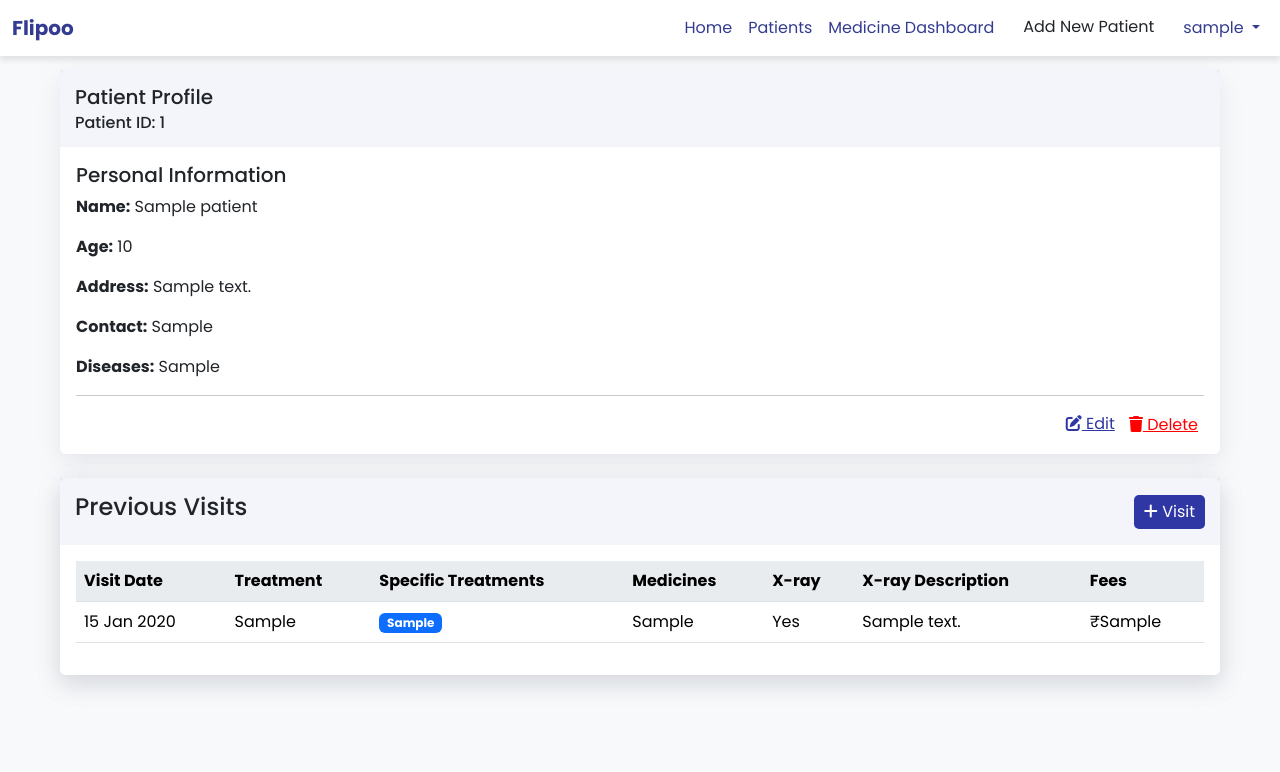
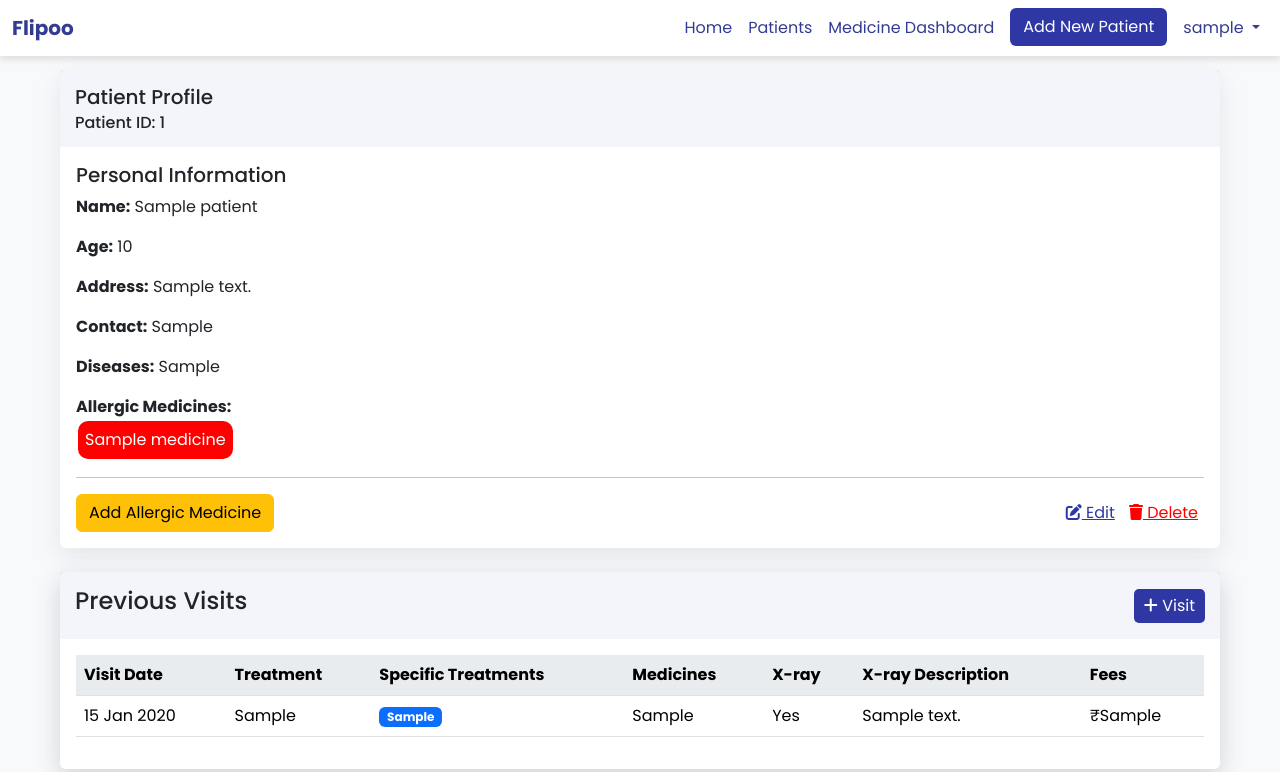
Before and after one commit to salimsandhey/mk_hospital, a PHP site: page /patientDetails.php?id=1 in a window 1280 px wide. Shown: the top 772 px of the page. Run offline with PHP 8.4, Linux system fonts and the light colour scheme; the visitor is signed in with stand-in values (Sample User, id 1); tables that the repository leaves empty or names only in its code hold one stand-in row (values such as "Sample post"); data that the repository does not hold is empty.

Commit message:
updated version

```diff
--- a/medicineDashboard.php
+++ b/medicineDashboard.php
@@ -25,7 +25,7 @@ $result = mysqli_query($conn, $query);
         <div class="d-flex justify-content-between align-items-center">
             <h2>Medicine Dashboard</h2>
             <!-- Add Medicine Button -->
-            <a href="addMedicineForm.php" class="btn btn-primary">Add Medicine</a>
+            <a href="addMedicineForm.php" class="btn custom-btn">Add Medicine</a>
         </div>
 
         <?php if (mysqli_num_rows($result) > 0) { ?>
--- a/patientDetails.php
+++ b/patientDetails.php
@@ -7,6 +7,9 @@ $patient_id = $_GET['id'];
 // Fetch patient details
 $query = "SELECT * FROM patient WHERE id = '$patient_id'";
 $result = mysqli_query($conn, $query);
+
+$allergic_meds_query = "SELECT * FROM allergic_medicines WHERE patient_id = '$patient_id'";
+$allergic_meds_result = mysqli_query($conn, $allergic_meds_query);
 
 // Fetch visit details
 $visits_sql = "SELECT * FROM visits WHERE patient_id = $patient_id ORDER BY visit_date DESC";
@@ -54,6 +57,16 @@ if ($row = mysqli_fetch_assoc($result)) {
         .clickable-row:hover {
             background-color: #f0f0f0;
         }
+
+        .med-item {
+            background-color: #e3f2fd;
+            color: #007BFF;
+            padding: 5px 10px;
+            border-radius: 5px;
+            margin-bottom: 10px;
+            /* Add margin to separate each item */
+            box-shadow: 0 2px 5px rgba(0, 0, 0, 0.1);
+        }
     </style>
 </head>
 
@@ -72,8 +85,29 @@ if ($row = mysqli_fetch_assoc($result)) {
                 <p><strong>Address:</strong> <?php echo htmlspecialchars($address) ?></p>
                 <p><strong>Contact:</strong> <?php echo htmlspecialchars($contact) ?></p>
                 <p><strong>Diseases:</strong> <?php echo htmlspecialchars($disease) ?></p>
+                <!-- Allergic Medicines Section -->
+                <div class="meds-title"><strong>Allergic Medicines:</strong></div>
+                <div class="allergic-meds">
+                    <?php
+                    if (mysqli_num_rows($allergic_meds_result) > 0) {
+                        while ($med = mysqli_fetch_assoc($allergic_meds_result)) {
+                            echo '<div class="allergic-item">' . htmlspecialchars($med['medicine_name']) . '</div>';
+                        }
+                    } else {
+                        // echo '<div class="allergic-item">None</div>';
+                    }
+                    ?>
+                </div>
+
                 <hr>
-                <div class="d-flex justify-content-end">
+                <div class="d-flex justify-content-between">
+                    <div>
+                        <button type="button" class="btn btn-warning" data-bs-toggle="modal"
+                            data-bs-target="#allergicMedicineModal">
+                            Add Allergic Medicine
+                        </button>
+                    </div>
+                    <div class="d-flex justify-content-end align-items-center">
                         <a href="editPatient.php?id=<?php echo $patient_id ?>" class="edit-btn me-2">
                             <i class="fa-solid fa-pen-to-square"></i>&nbsp;Edit
                         </a>
@@ -83,6 +117,7 @@ if ($row = mysqli_fetch_assoc($result)) {
                             <i class="fa-solid fa-trash"></i>
                             Delete
                         </button>
+                    </div>
                 </div>
             </div>
         </div>
@@ -99,7 +134,7 @@ if ($row = mysqli_fetch_assoc($result)) {
                 <div class="card-body">
                     <?php if (mysqli_num_rows($visits_result) > 0) { ?>
                         <table class="table table-hover ">
-                            <thead >
+                            <thead>
                                 <tr>
                                     <th>Visit Date</th>
                                     <th>Treatment</th>
@@ -162,6 +197,30 @@ if ($row = mysqli_fetch_assoc($result)) {
             </div>
         </div>
     </div>
+    <!-- Allergic Medicine Modal -->
+    <div class="modal fade" id="allergicMedicineModal" tabindex="-1" aria-labelledby="allergicMedicineModalLabel"
+        aria-hidden="true">
+        <div class="modal-dialog">
+            <div class="modal-content">
+                <div class="modal-header">
+                    <h5 class="modal-title" id="allergicMedicineModalLabel">Manage Allergic Medicines</h5>
+                    <button type="button" class="btn-close" data-bs-dismiss="modal" aria-label="Close"></button>
+                </div>
+                <div class="modal-body">
+                    <form id="allergicMedicineForm" action="saveAllergicMedicine.php" method="post">
+                        <input type="hidden" name="patient_id" value="<?php echo $patient_id; ?>">
+                        <div class="mb-3">
+                            <label for="allergic_medicines" class="form-label">Allergic Medicines</label>
+                            <textarea class="form-control" id="allergic_medicines" name="allergic_medicines"
+                                rows="4"></textarea>
+                        </div>
+                        <button type="submit" class="btn btn-primary">Save Allergic Medicines</button>
+                    </form>
+                </div>
+            </div>
+        </div>
+    </div>
+
 
     <!-- <script src="https://cdn.jsdelivr.net/npm/bootstrap@5.3.3/dist/js/bootstrap.bundle.min.js"></script> -->
     <script>
@@ -186,6 +245,20 @@ if ($row = mysqli_fetch_assoc($result)) {
             var confirmDeleteButton = document.getElementById('confirmDelete');
             confirmDeleteButton.setAttribute('href', deleteLink);
         });
+
+        // Fetch previous allergic medicines and populate the textarea
+        document.getElementById('allergicMedicineModal').addEventListener('show.bs.modal', function (event) {
+            var patientId = "<?php echo $patient_id; ?>"; // Use PHP to get patient ID
+            var textarea = document.getElementById('allergic_medicines');
+
+            // Fetch allergic medicines via AJAX
+            fetch('fetchAllergicMedicines.php?patient_id=' + patientId)
+                .then(response => response.json())
+                .then(data => {
+                    // Populate textarea with previous allergic medicines
+                    textarea.value = data.medicines.join('\n'); // Join medicines with new lines
+                });
+        });
     </script>
     <script src="assets/bootstrap/js/bootstrap.bundle.min.js"></script>
 </body>
--- a/saveVisit.php
+++ b/saveVisit.php
@@ -8,6 +8,7 @@ $patient_id = $_POST['patient_id'];
 $visit_date = $_POST['visit_date'];
 $treatment = $_POST['treatment'];
 $medicines = $_POST['medicines'];
+echo($medicines);
 $fees = $_POST['fees'];
 $xray_taken = isset($_POST['xray']) ? 1 : 0; // Check if X-ray checkbox was selected
 $xray_details = $xray_taken ? $_POST['xray_details'] : NULL; // Only store details if X-ray is taken
--- a/style.css
+++ b/style.css
@@ -79,8 +79,8 @@
 }
 
 .custom-btn {
-    background-color: #2E37A4;
-    color: white;
+    background-color: #2E37A4 !important;
+    color: white !important;
 }
 
 .custom-btn:hover {
@@ -267,7 +267,15 @@ body {
     background-color: #2E37A4;
     border-color: #2E37A4;
 }
-.form-control{
-    border: 1px solid black !important; /* Change this color as needed */
+.allergic-meds{
+    display: flex;
+}
+.allergic-item{
+    background-color: red;
+    color: white;
+    width: fit-content;
+    margin: 2px;
+    padding: 7px;
+    border-radius: 10px;
 
 }
```
Also changed, not shown: fetchAllergicMedicines.php (added, +26 -0 lines), saveAllergicMedicine.php (added, +33 -0 lines), visitRecord.php (+20 -18 lines), 1 other file. Lines whose indentation alone changed are shown as unchanged.
